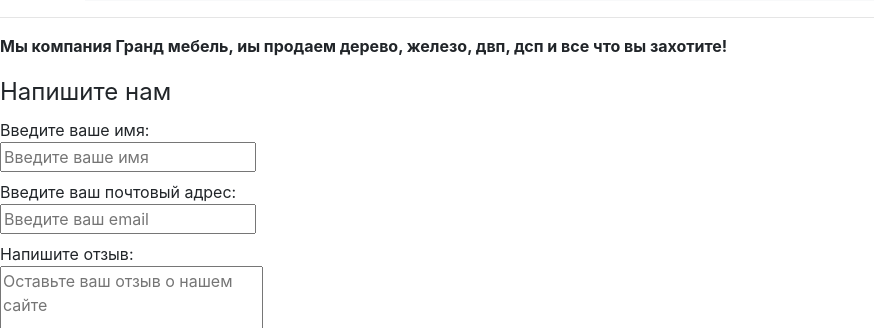
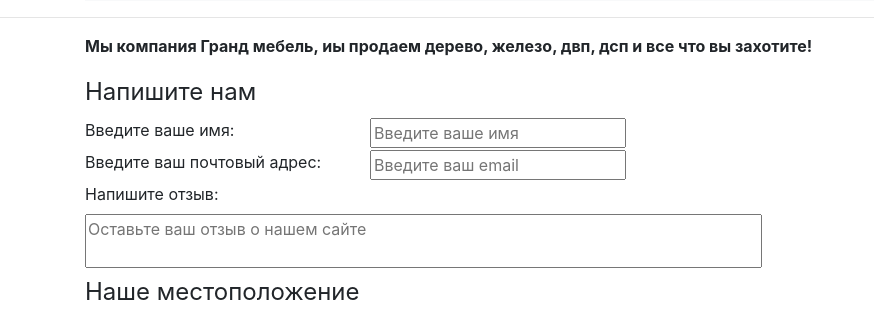
Before and after one commit to stanislav-gerlinger/grand-mebel, a WordPress theme: template content/themes/grand-mebel/page-about_us.php in a window 1280 px wide. Shown: the part 139-467 px from the top of the page, without its empty margins (0-874 px from the left). Run offline with PHP 8.4 and a stand-in for WordPress, Linux system fonts and the light colour scheme; the site name, menu and one post (Sample post) are stand-ins, and other content is empty.

Commit message:
about-us fix

```diff
--- a/content/themes/grand-mebel/page-about_us.php
+++ b/content/themes/grand-mebel/page-about_us.php
@@ -6,31 +6,51 @@
  * Template Name: Страница с шаблоном "О нас"
  */
 get_header(); ?>
-    <div class="content">
+    <div class="container">
         <p><b>Мы компания Гранд мебель, иы продаем дерево, железо, двп, дсп и все что вы захотите!</b></p>
+        <section class="form">
             <form>
                 <fieldset>
                     <legend>Напишите нам</legend>
-                <label>Введите ваше имя:
-                <br>
+
+                    <div class="row">
+                       <div class="col-sm-3">
+                           <label>Введите ваше имя:</label>
+                       </div>
+                       <div class="col-sm-9">
                            <input type="text" placeholder="Введите ваше имя">
-            </label>
-                <br>
-                <label>Введите ваш почтовый адрес:
-                <br>
+                       </div>
+                    </div>
+
+                    <div class="row">
+                        <div class="col-sm-3">
+                            <label>Введите ваш почтовый адрес:</label>
+                        </div>
+                        <div class="col-sm-9">
                             <input class="email" type="email" placeholder="Введите ваш email">
-            </label>
-                <br>
-                <label> Напишите отзыв:
-              <br>
-              <textarea cols="40" rows="10" placeholder="Оставьте ваш отзыв о нашем сайте"></textarea>
-            </label>
+                        </div>
+                    </div>
+
+                    <div class="row">
+                        <div class="col-sm-12">
+                            <label> Напишите отзыв:</label>
+                        </div>
+                    </div>
+
+                    <div class="row">
+                        <div class="col-sm-12">
+                            <textarea placeholder="Оставьте ваш отзыв о нашем сайте"></textarea>
+                        </div>
+                    </div>
+
                 </fieldset>
             </form>
-        <br>
+        </section>
+        <section>
             <fieldset>
                 <legend>Наше местоположение</legend>
                 <script type="text/javascript" charset="utf-8" async src="https://api-maps.yandex.ru/services/constructor/1.0/js/?um=constructor%3A3a71753da21b675bd82b35ef05787eac56a54969a78ff2fe92388fd119eadfe7&amp;width=676&amp;height=450&amp;lang=ru_RU&amp;scroll=true"></script>
             </fieldset>
+        </section>
     </div>
 <?php get_footer(); ?>
```
Lines whose indentation alone changed are shown as unchanged.
